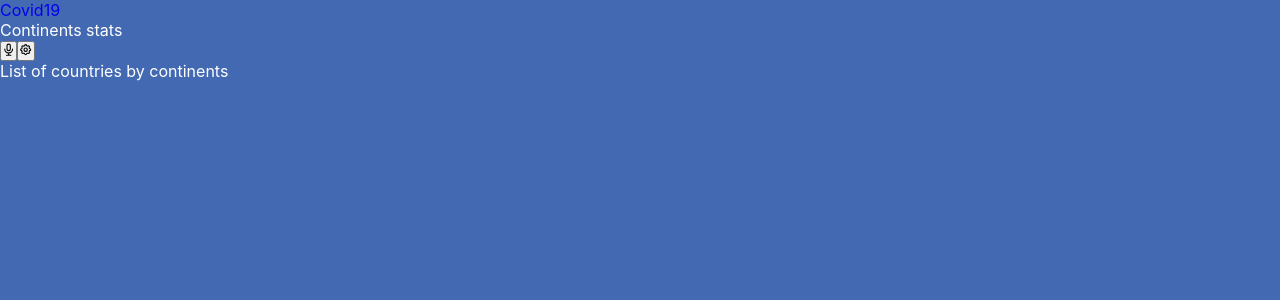
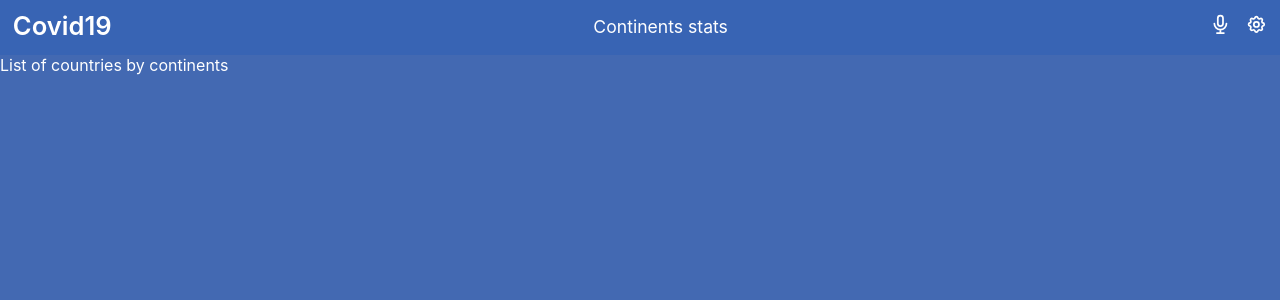
Before and after one commit to NitBravoA92/covid19-metrics-webapp, a React (Create React App) app: page / in a window 1280 px wide. Shown: the top 300 px of the page. Built offline with nearby package versions, Linux system fonts and the light colour scheme.

Commit message:
Add the CSS styles of the Header component

```diff
--- /dev/null
+++ b/src/assets/css/header.css
@@ -0,0 +1,48 @@
+header {
+  background-color: #3864b4;
+  padding: 0.6rem 0.8rem;
+  height: 55px;
+}
+
+nav #menu {
+  display: flex;
+  justify-content: space-between;
+  align-items: center;
+  gap: 1rem;
+  list-style: none;
+  color: #fff;
+}
+
+#menu .pageName{
+  font-size: 1.1rem;
+  font-weight: 400;
+  padding-top: 0.2rem;
+}
+
+#menu .pageLink a {
+  font-size: 1.6rem;
+  font-weight: 600;
+  color: #fff;
+}
+
+#menu .pageLink a svg {
+  margin-top: 0.5rem;
+}
+
+#menu .menu-icons {
+  display: flex;
+  align-items: center;
+  gap: 1rem;
+}
+
+#menu .menu-icons button {
+  background-color: transparent;
+  color: #fff;
+  border: none;
+  cursor: pointer;
+  margin-bottom: 0.1rem;
+  font-size: 1.3rem;
+  display: flex;
+  justify-content: center;
+  align-items: flex-end;
+}
--- a/src/components/Header.jsx
+++ b/src/components/Header.jsx
@@ -1,15 +1,16 @@
 import PropTypes from 'prop-types';
 import { NavLink } from 'react-router-dom';
 import { HiOutlineCog, HiOutlineMicrophone } from 'react-icons/hi';
+import '../assets/css/header.css';
 
 const Header = ({ navigation }) => (
   <header>
     <nav>
       <ul id="menu">
-        <li>
+        <li className="pageLink">
           <NavLink to={navigation.url}>{ navigation.name }</NavLink>
         </li>
-        <li>{ navigation.page }</li>
+        <li className="pageName">{ navigation.page }</li>
         <li className="menu-icons">
           <button type="button" aria-label="Microphone"><HiOutlineMicrophone /></button>
           <button type="button" aria-label="Cog"><HiOutlineCog /></button>
```
Also changed, not shown: src/index.css (line endings or trailing spaces).
